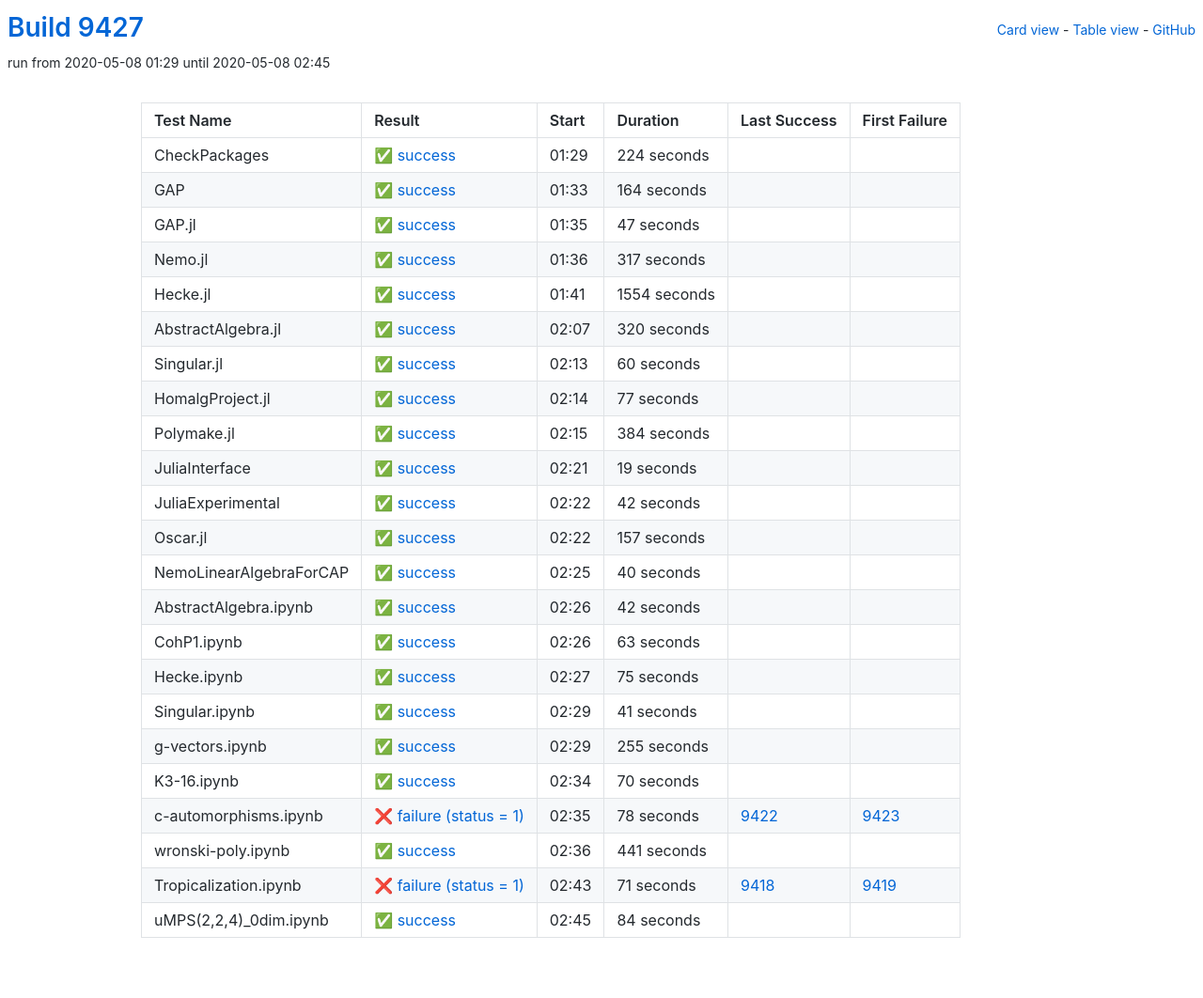
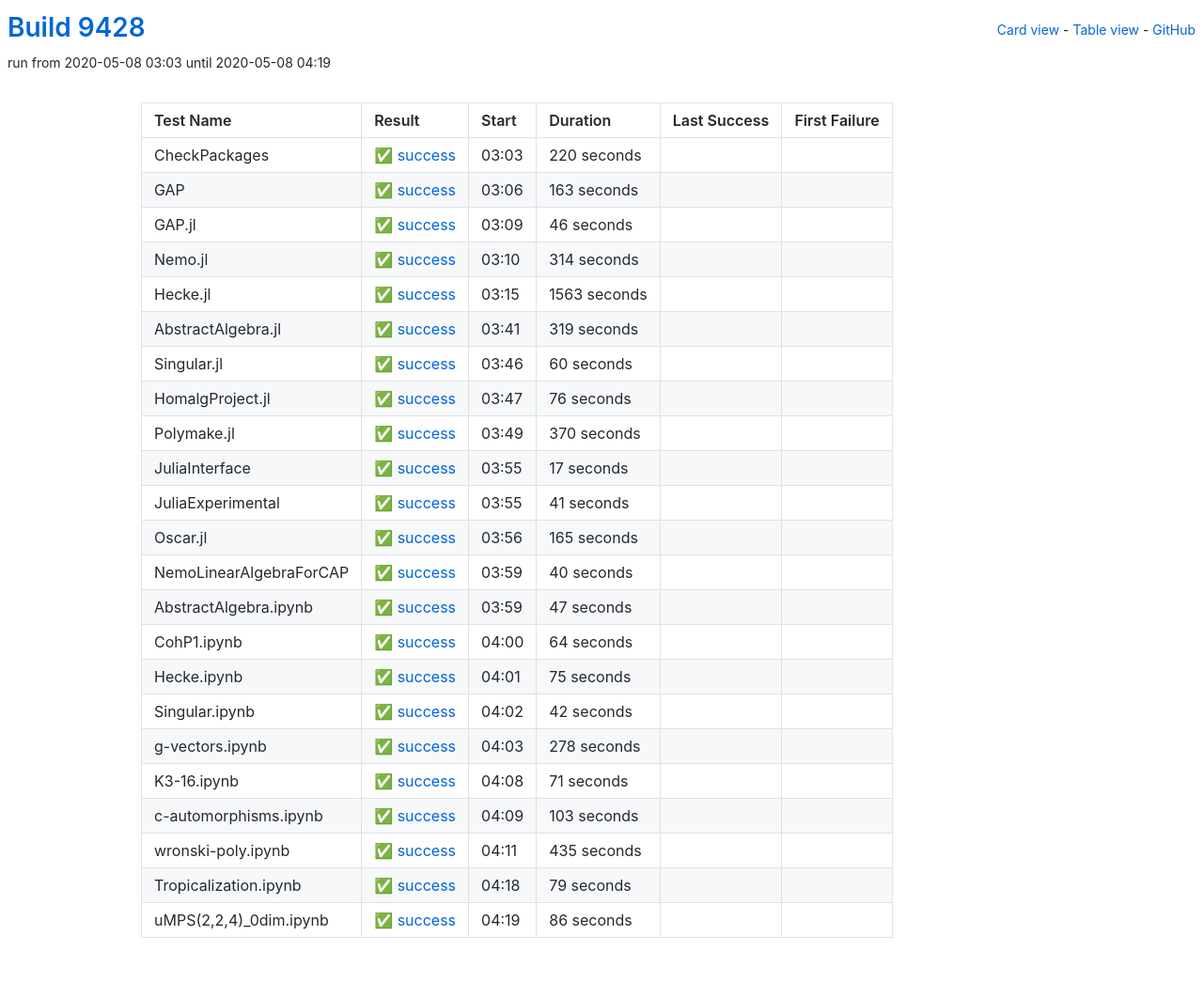
Before and after one commit to oscar-system/oscar-ci-status, a Jekyll site: the page built from table.html, in a window 1280 px wide. Shown: the whole page at 94% size. Built offline with Jekyll 4.4.1, drawn with Linux system fonts in a browser that asks for light colours.

Commit message:
Build 9428

```diff
--- a/_data/ci.yml
+++ b/_data/ci.yml
@@ -1,77 +1,77 @@
-build: 9427
-build_url: https://oscarci.mathematik.uni-kl.de/job/oscar/9427/
+build: 9428
+build_url: https://oscarci.mathematik.uni-kl.de/job/oscar/9428/
 job: oscar
 tests:
-- duration: 224
+- duration: 220
   exitcode: 0
   first_failure: false
   first_failure_url: null
   id: checkpackages
   last_success: false
   last_success_url: null
-  log: https://oscarci.mathematik.uni-kl.de/job/oscar/9427/artifact/logs/build-9427/CheckPackages.log
+  log: https://oscarci.mathematik.uni-kl.de/job/oscar/9428/artifact/logs/build-9428/CheckPackages.log
   name: CheckPackages
-  start: 2020-05-08 01:29
+  start: 2020-05-08 03:03
   status: success
   success: true
-- duration: 164
+- duration: 163
   exitcode: 0
   first_failure: false
   first_failure_url: null
   id: gap
   last_success: false
   last_success_url: null
-  log: https://oscarci.mathematik.uni-kl.de/job/oscar/9427/artifact/logs/build-9427/GAP.log
+  log: https://oscarci.mathematik.uni-kl.de/job/oscar/9428/artifact/logs/build-9428/GAP.log
   name: GAP
-  start: 2020-05-08 01:33
+  start: 2020-05-08 03:06
   status: success
   success: true
-- duration: 47
+- duration: 46
   exitcode: 0
   first_failure: false
   first_failure_url: null
   id: gap-jl
   last_success: false
   last_success_url: null
-  log: https://oscarci.mathematik.uni-kl.de/job/oscar/9427/artifact/logs/build-9427/GAP.jl.log
+  log: https://oscarci.mathematik.uni-kl.de/job/oscar/9428/artifact/logs/build-9428/GAP.jl.log
   name: GAP.jl
-  start: 2020-05-08 01:35
+  start: 2020-05-08 03:09
   status: success
   success: true
-- duration: 317
+- duration: 314
   exitcode: 0
   first_failure: false
   first_failure_url: null
   id: nemo-jl
   last_success: false
   last_success_url: null
-  log: https://oscarci.mathematik.uni-kl.de/job/oscar/9427/artifact/logs/build-9427/Nemo.jl.log
+  log: https://oscarci.mathematik.uni-kl.de/job/oscar/9428/artifact/logs/build-9428/Nemo.jl.log
   name: Nemo.jl
-  start: 2020-05-08 01:36
+  start: 2020-05-08 03:10
   status: success
   success: true
-- duration: 1554
+- duration: 1563
   exitcode: 0
   first_failure: false
   first_failure_url: null
   id: hecke-jl
   last_success: false
   last_success_url: null
-  log: https://oscarci.mathematik.uni-kl.de/job/oscar/9427/artifact/logs/build-9427/Hecke.jl.log
+  log: https://oscarci.mathematik.uni-kl.de/job/oscar/9428/artifact/logs/build-9428/Hecke.jl.log
   name: Hecke.jl
-  start: 2020-05-08 01:41
+  start: 2020-05-08 03:15
   status: success
   success: true
-- duration: 320
+- duration: 319
   exitcode: 0
   first_failure: false
   first_failure_url: null
   id: abstractalgebra-jl
   last_success: false
   last_success_url: null
-  log: https://oscarci.mathematik.uni-kl.de/job/oscar/9427/artifact/logs/build-9427/AbstractAlgebra.jl.log
+  log: https://oscarci.mathematik.uni-kl.de/job/oscar/9428/artifact/logs/build-9428/AbstractAlgebra.jl.log
   name: AbstractAlgebra.jl
-  start: 2020-05-08 02:07
+  start: 2020-05-08 03:41
   status: success
   success: true
 - duration: 60
@@ -81,69 +81,69 @@
   id: singular-jl
   last_success: false
   last_success_url: null
-  log: https://oscarci.mathematik.uni-kl.de/job/oscar/9427/artifact/logs/build-9427/Singular.jl.log
+  log: https://oscarci.mathematik.uni-kl.de/job/oscar/9428/artifact/logs/build-9428/Singular.jl.log
   name: Singular.jl
-  start: 2020-05-08 02:13
+  start: 2020-05-08 03:46
   status: success
   success: true
-- duration: 77
+- duration: 76
   exitcode: 0
   first_failure: false
   first_failure_url: null
   id: homalgproject-jl
   last_success: false
   last_success_url: null
-  log: https://oscarci.mathematik.uni-kl.de/job/oscar/9427/artifact/logs/build-9427/HomalgProject.jl.log
+  log: https://oscarci.mathematik.uni-kl.de/job/oscar/9428/artifact/logs/build-9428/HomalgProject.jl.log
   name: HomalgProject.jl
-  start: 2020-05-08 02:14
+  start: 2020-05-08 03:47
   status: success
   success: true
-- duration: 384
+- duration: 370
   exitcode: 0
   first_failure: false
   first_failure_url: null
   id: polymake-jl
   last_success: false
   last_success_url: null
-  log: https://oscarci.mathematik.uni-kl.de/job/oscar/9427/artifact/logs/build-9427/Polymake.jl.log
+  log: https://oscarci.mathematik.uni-kl.de/job/oscar/9428/artifact/logs/build-9428/Polymake.jl.log
   name: Polymake.jl
-  start: 2020-05-08 02:15
+  start: 2020-05-08 03:49
   status: success
   success: true
-- duration: 19
+- duration: 17
   exitcode: 0
   first_failure: false
   first_failure_url: null
   id: juliainterface
   last_success: false
   last_success_url: null
-  log: https://oscarci.mathematik.uni-kl.de/job/oscar/9427/artifact/logs/build-9427/JuliaInterface.log
+  log: https://oscarci.mathematik.uni-kl.de/job/oscar/9428/artifact/logs/build-9428/JuliaInterface.log
   name: JuliaInterface
-  start: 2020-05-08 02:21
+  start: 2020-05-08 03:55
   status: success
   success: true
-- duration: 42
+- duration: 41
   exitcode: 0
   first_failure: false
   first_failure_url: null
   id: juliaexperimental
   last_success: false
   last_success_url: null
-  log: https://oscarci.mathematik.uni-kl.de/job/oscar/9427/artifact/logs/build-9427/JuliaExperimental.log
+  log: https://oscarci.mathematik.uni-kl.de/job/oscar/9428/artifact/logs/build-9428/JuliaExperimental.log
   name: JuliaExperimental
-  start: 2020-05-08 02:22
+  start: 2020-05-08 03:55
   status: success
   success: true
-- duration: 157
+- duration: 165
   exitcode: 0
   first_failure: false
   first_failure_url: null
   id: oscar-jl
   last_success: false
   last_success_url: null
-  log: https://oscarci.mathematik.uni-kl.de/job/oscar/9427/artifact/logs/build-9427/Oscar.jl.log
+  log: https://oscarci.mathematik.uni-kl.de/job/oscar/9428/artifact/logs/build-9428/Oscar.jl.log
   name: Oscar.jl
-  start: 2020-05-08 02:22
+  start: 2020-05-08 03:56
   status: success
   success: true
 - duration: 40
@@ -153,33 +153,33 @@
   id: nemolinearalgebraforcap
   last_success: false
   last_success_url: null
-  log: https://oscarci.mathematik.uni-kl.de/job/oscar/9427/artifact/logs/build-9427/NemoLinearAlgebraForCAP.log
+  log: https://oscarci.mathematik.uni-kl.de/job/oscar/9428/artifact/logs/build-9428/NemoLinearAlgebraForCAP.log
   name: NemoLinearAlgebraForCAP
-  start: 2020-05-08 02:25
+  start: 2020-05-08 03:59
   status: success
   success: true
-- duration: 42
+- duration: 47
   exitcode: 0
   first_failure: false
   first_failure_url: null
   id: abstractalgebra-ipynb
   last_success: false
   last_success_url: null
-  log: https://oscarci.mathematik.uni-kl.de/job/oscar/9427/artifact/logs/build-9427/AbstractAlgebra.ipynb.log
+  log: https://oscarci.mathematik.uni-kl.de/job/oscar/9428/artifact/logs/build-9428/AbstractAlgebra.ipynb.log
   name: AbstractAlgebra.ipynb
-  start: 2020-05-08 02:26
+  start: 2020-05-08 03:59
   status: success
   success: true
-- duration: 63
+- duration: 64
   exitcode: 0
   first_failure: false
   first_failure_url: null
   id: cohp1-ipynb
   last_success: false
   last_success_url: null
-  log: https://oscarci.mathematik.uni-kl.de/job/oscar/9427/artifact/logs/build-9427/CohP1.ipynb.log
+  log: https://oscarci.mathematik.uni-kl.de/job/oscar/9428/artifact/logs/build-9428/CohP1.ipynb.log
   name: CohP1.ipynb
-  start: 2020-05-08 02:26
+  start: 2020-05-08 04:00
   status: success
   success: true
 - duration: 75
@@ -189,92 +189,92 @@
   id: hecke-ipynb
   last_success: false
   last_success_url: null
-  log: https://oscarci.mathematik.uni-kl.de/job/oscar/9427/artifact/logs/build-9427/Hecke.ipynb.log
+  log: https://oscarci.mathematik.uni-kl.de/job/oscar/9428/artifact/logs/build-9428/Hecke.ipynb.log
   name: Hecke.ipynb
-  start: 2020-05-08 02:27
+  start: 2020-05-08 04:01
   status: success
   success: true
-- duration: 41
+- duration: 42
   exitcode: 0
   first_failure: false
   first_failure_url: null
   id: singular-ipynb
   last_success: false
   last_success_url: null
-  log: https://oscarci.mathematik.uni-kl.de/job/oscar/9427/artifact/logs/build-9427/Singular.ipynb.log
+  log: https://oscarci.mathematik.uni-kl.de/job/oscar/9428/artifact/logs/build-9428/Singular.ipynb.log
   name: Singular.ipynb
-  start: 2020-05-08 02:29
+  start: 2020-05-08 04:02
   status: success
   success: true
-- duration: 255
+- duration: 278
   exitcode: 0
   first_failure: false
   first_failure_url: null
   id: g-vectors-ipynb
   last_success: false
   last_success_url: null
-  log: https://oscarci.mathematik.uni-kl.de/job/oscar/9427/artifact/logs/build-9427/g-vectors.ipynb.log
+  log: https://oscarci.mathematik.uni-kl.de/job/oscar/9428/artifact/logs/build-9428/g-vectors.ipynb.log
   name: g-vectors.ipynb
-  start: 2020-05-08 02:29
+  start: 2020-05-08 04:03
   status: success
   success: true
-- duration: 70
+- duration: 71
   exitcode: 0
   first_failure: false
   first_failure_url: null
   id: k3-16-ipynb
   last_success: false
   last_success_url: null
-  log: https://oscarci.mathematik.uni-kl.de/job/oscar/9427/artifact/logs/build-9427/K3-16.ipynb.log
+  log: https://oscarci.mathematik.uni-kl.de/job/oscar/9428/artifact/logs/build-9428/K3-16.ipynb.log
   name: K3-16.ipynb
-  start: 2020-05-08 02:34
+  start: 2020-05-08 04:08
   status: success
   success: true
-- duration: 78
-  exitcode: 1
-  first_failure: 9423
-  first_failure_url: https://oscarci.mathematik.uni-kl.de/job/oscar/9423/
+- duration: 103
+  exitcode: 0
+  first_failure: false
+  first_failure_url: null
   id: c-automorphisms-ipynb
-  last_success: 9422
-  last_success_url: https://oscarci.mathematik.uni-kl.de/job/oscar/9422/
-  log: https://oscarci.mathematik.uni-kl.de/job/oscar/9427/artifact/logs/build-9427/c-automorphisms.ipynb.log
+  last_success: false
+  last_success_url: null
+  log: https://oscarci.mathematik.uni-kl.de/job/oscar/9428/artifact/logs/build-9428/c-automorphisms.ipynb.log
   name: c-automorphisms.ipynb
-  start: 2020-05-08 02:35
-  status: failure
-  success: false
-- duration: 441
+  start: 2020-05-08 04:09
+  status: success
+  success: true
+- duration: 435
   exitcode: 0
   first_failure: false
   first_failure_url: null
   id: wronski-poly-ipynb
   last_success: false
   last_success_url: null
-  log: https://oscarci.mathematik.uni-kl.de/job/oscar/9427/artifact/logs/build-9427/wronski-poly.ipynb.log
+  log: https://oscarci.mathematik.uni-kl.de/job/oscar/9428/artifact/logs/build-9428/wronski-poly.ipynb.log
   name: wronski-poly.ipynb
-  start: 2020-05-08 02:36
+  start: 2020-05-08 04:11
   status: success
   success: true
-- duration: 71
-  exitcode: 1
-  first_failure: 9419
-  first_failure_url: https://oscarci.mathematik.uni-kl.de/job/oscar/9419/
+- duration: 79
+  exitcode: 0
+  first_failure: false
+  first_failure_url: null
   id: tropicalization-ipynb
-  last_success: 9418
-  last_success_url: https://oscarci.mathematik.uni-kl.de/job/oscar/9418/
-  log: https://oscarci.mathematik.uni-kl.de/job/oscar/9427/artifact/logs/build-9427/Tropicalization.ipynb.log
+  last_success: false
+  last_success_url: null
+  log: https://oscarci.mathematik.uni-kl.de/job/oscar/9428/artifact/logs/build-9428/Tropicalization.ipynb.log
   name: Tropicalization.ipynb
-  start: 2020-05-08 02:43
-  status: failure
-  success: false
-- duration: 84
+  start: 2020-05-08 04:18
+  status: success
+  success: true
+- duration: 86
   exitcode: 0
   first_failure: false
   first_failure_url: null
   id: umps-2-2-4-0dim-ipynb
   last_success: false
   last_success_url: null
-  log: https://oscarci.mathematik.uni-kl.de/job/oscar/9427/artifact/logs/build-9427/uMPS-2-2-4-_0dim.ipynb.log
+  log: https://oscarci.mathematik.uni-kl.de/job/oscar/9428/artifact/logs/build-9428/uMPS-2-2-4-_0dim.ipynb.log
   name: uMPS(2,2,4)_0dim.ipynb
-  start: 2020-05-08 02:45
+  start: 2020-05-08 04:19
   status: success
   success: true
```
Also changed, not shown: README.md.
